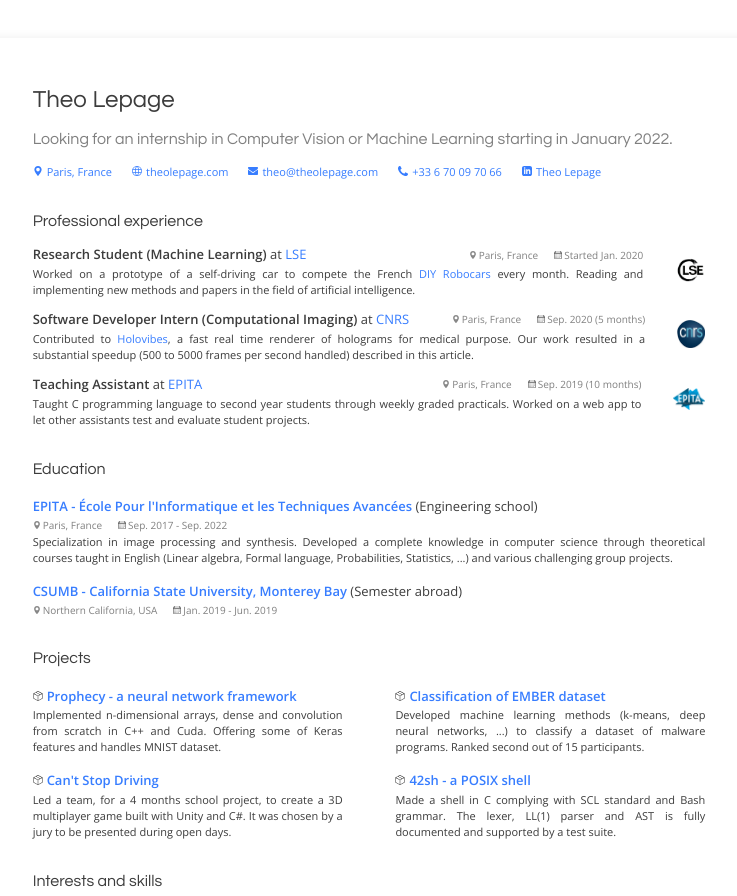
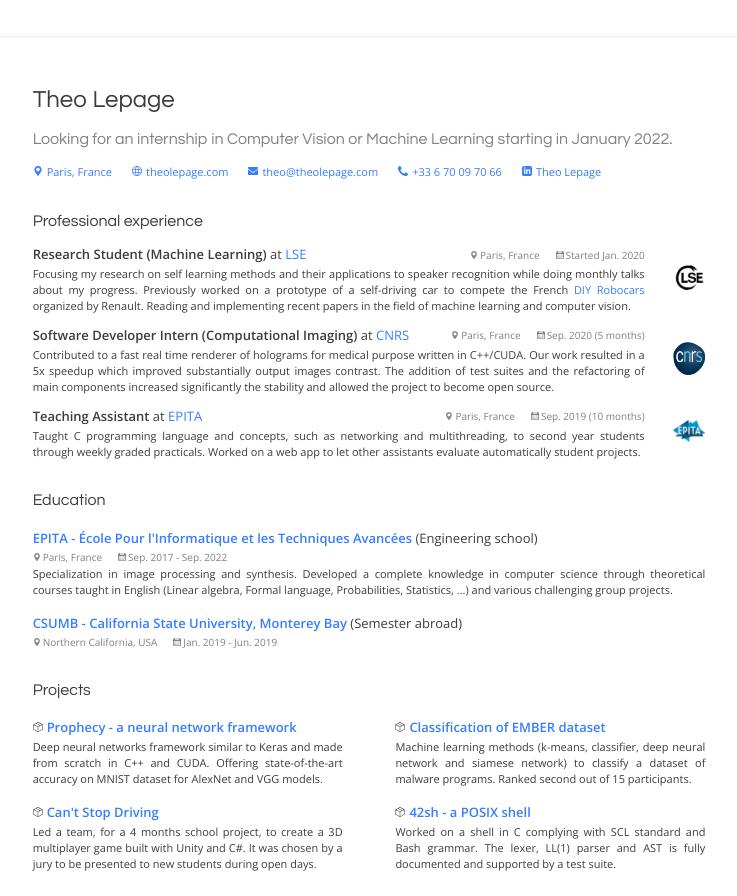
Before and after one commit to theolepage/theolepage.com, a Gatsby site: page /resume in a window 1280 px wide. Shown: the top 896 px of the page, without its empty margins (271-1008 px from the left). Built offline with nearby package versions, Linux system fonts and the light colour scheme; Gatsby itself is replaced by a stand-in of ours.

Commit message:
feat(resume): update content (Holovibes)

```diff
--- a/plugins/gatsby-source-github-repos/fetch_github_api.js
+++ b/plugins/gatsby-source-github-repos/fetch_github_api.js
@@ -1,6 +1,6 @@
-const fetcher = require("graphql-fetch");
+const fetcher = require("graphql-fetch")
 
-const GITHUB_URL = "https://api.github.com/graphql";
+const GITHUB_URL = "https://api.github.com/graphql"
 
 const GRAPHQL_QUERY = `
     query ($query: String = "", $limit: Int = 0) {
--- a/plugins/gatsby-source-github-repos/gatsby-node.js
+++ b/plugins/gatsby-source-github-repos/gatsby-node.js
@@ -33,6 +33,8 @@ exports.sourceNodes = ({ actions, createNodeId, createContentDigest },
                 }
                 createNode(repo)
 
+                if (data.readme)
+                {
                     const readme = {
                         id: createNodeId(`Readme-${data.id}`),
                         parent: repo.id,
@@ -45,8 +47,8 @@ exports.sourceNodes = ({ actions, createNodeId, createContentDigest },
                         },
                     }
                     createNode(readme)
-
                     createParentChildLink({ parent: repo, child: readme })
+                }
             })
             resolve()
         })
--- a/src/components/project.js
+++ b/src/components/project.js
@@ -12,7 +12,7 @@ const Block = styled.div`
     display: block;
     position: relative;
 
-    padding: 22px 22px;
+    padding: 20px 22px;
 
     min-width: 250px;
     height: 130px;
@@ -47,7 +47,7 @@ const Header = styled.div`
 `
 
 const Title = styled.div`
-    font-size: 15px;
+    font-size: 14px;
     color: rgb(30, 30, 30);
 `
 
@@ -67,7 +67,7 @@ const Icons = styled.div`
     width: 16px;
     height: 16px;
     position: absolute;
-    bottom: 24px; right: 22px;
+    bottom: 14px; right: 14px;
 `
 
 const UnderDevelopment = styled.div`
--- a/src/pages/resume.js
+++ b/src/pages/resume.js
@@ -64,8 +64,9 @@ export default () => {
                             </div>
                         </div>
                         <div class="resume-text">
-                            Worked on a prototype of a self-driving car to compete the French <a target="_blank" rel="nofollow noopener noreferrer" href="https://www.roboracingleague.com/">DIY Robocars</a> every month.
-                            Reading and implementing new methods and papers in the field of artificial intelligence.
+                            Focusing my research on self learning methods and their applications to speaker recognition while doing monthly talks about my progress.
+                            Previously worked on a prototype of a self-driving car to compete the French <a target="_blank" rel="nofollow noopener noreferrer" href="https://www.roboracingleague.com/">DIY Robocars</a> organized by Renault.
+                            Reading and implementing recent papers in the field of machine learning and computer vision.
                         </div>
                     </div>
                     <div class="resume-experience-image">
@@ -91,9 +92,10 @@ export default () => {
                             </div>
                         </div>
                         <div class="resume-text">
-                            Contributed to <a target="_blank" rel="nofollow noopener noreferrer" href="http://holovibes.com/">Holovibes</a>,
-                            a fast real time renderer of holograms for medical purpose.
-                            Our work resulted in a substantial speedup (500 to 5000 frames per second handled) described in this article.
+                            Contributed to a fast real time renderer of holograms for medical purpose written in C++/CUDA.
+                            Our work resulted in a 5x speedup which improved substantially output images contrast.
+                            The addition of test suites and the refactoring of main components increased significantly the stability
+                            and allowed the project to become open source.
                         </div>
                     </div>
                     <div class="resume-experience-image">
@@ -119,8 +121,8 @@ export default () => {
                             </div>
                         </div>
                         <div class="resume-text">
-                            Taught C programming language to second year students through weekly graded practicals.
-                            Worked on a web app to let other assistants test and evaluate student projects.
+                            Taught C programming language and concepts, such as networking and multithreading, to second year students through weekly graded practicals.
+                            Worked on a web app to let other assistants evaluate automatically student projects.
                         </div>
                     </div>
                     <div class="resume-experience-image">
@@ -183,7 +185,9 @@ export default () => {
                                 <img class="resume-icon" src="/images/icons/icon-project.svg" alt="icon-project" />
                                 <a target="_blank" rel="nofollow noopener noreferrer" href="/projects/prophecy">Prophecy - a neural network framework</a>
                             </div>
-                            <div class="resume-text">Implemented n-dimensional arrays, dense and convolution from scratch in C++ and Cuda. Offering some of Keras features and handles MNIST dataset.</div>
+                            <div class="resume-text">
+                                Deep neural networks framework similar to Keras and made from scratch in C++ and CUDA. Offering state-of-the-art accuracy on MNIST dataset for AlexNet and VGG models.
+                            </div>
                         </div>
 
                         <div class="resume-item">
@@ -192,7 +196,7 @@ export default () => {
                                 <a target="_blank" rel="nofollow noopener noreferrer" href="/projects/cant-stop-driving">Can't Stop Driving</a>
                             </div>
                             <div class="resume-text">
-                                Led a team, for a 4 months school project, to create a 3D multiplayer game built with Unity and C#. It was chosen by a jury to be presented during open days.
+                                Led a team, for a 4 months school project, to create a 3D multiplayer game built with Unity and C#. It was chosen by a jury to be presented to new students during open days.
                             </div>
                         </div>
                     </div>
@@ -204,7 +208,7 @@ export default () => {
                                 <a target="_blank" rel="nofollow noopener noreferrer" href="/projects/ember-classification">Classification of EMBER dataset</a>
                             </div>
                             <div class="resume-text">
-                                Developed machine learning methods (k-means, deep neural networks, ...) to classify a dataset of malware programs.
+                                Machine learning methods (k-means, classifier, deep neural network and siamese network) to classify a dataset of malware programs.
                                 Ranked second out of 15 participants.
                             </div>
                         </div>
@@ -215,7 +219,7 @@ export default () => {
                                 <a target="_blank" rel="nofollow noopener noreferrer" href="/projects/42sh">42sh - a POSIX shell</a>
                             </div>
                             <div class="resume-text">
-                                Made a shell in C complying with SCL standard and Bash grammar. The lexer, LL(1) parser and AST is fully documented and supported by a test suite.
+                                Worked on a shell in C complying with SCL standard and Bash grammar. The lexer, LL(1) parser and AST is fully documented and supported by a test suite.
                             </div>
                         </div>
                     </div>
--- a/src/styles/resume.css
+++ b/src/styles/resume.css
@@ -186,17 +186,24 @@ a:hover {
 
 .resume-experience {
     display: flex;
-    flex-direction: row;
     align-items: center;
     justify-content: space-between;
 
     margin-top: 12px;
 }
 
+.resume-experience-content {
+    width: 100%;
+}
+
 .resume-experience-image {
-    width: 46px;
+    width: 36px;
 
-    margin-left: 32px;
+    margin-left: 28px;
+}
+
+.resume-experience-image img {
+    width: 100%;
 }
 
 .resume-experience-header {
```
Also changed, not shown: src/components/about.js (+6 -3 lines), src/components/projects.js (+10 -4 lines), README.md. Lines whose indentation alone changed are shown as unchanged.
